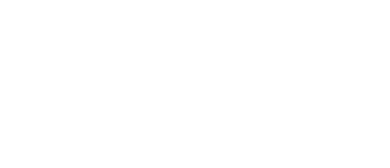
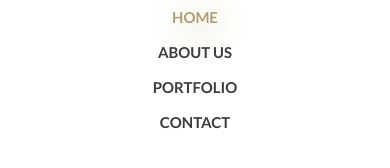
Before and after one commit to xnll038/SmartDesign0.1, a plain HTML site: page smart-design/index.html in a window 390 px wide. Drawn offline with Linux system fonts and the light colour scheme.

Commit message:
'SmartDesign0.2'

```diff
--- a/smart-design/css/style.css
+++ b/smart-design/css/style.css
@@ -0,0 +1,48 @@
+body {
+    font-family: 'Lato', sans-serif;
+    text-align: center;
+}
+
+.main-menu__container a{
+    display: inline-flex;
+    justify-content: center;
+    padding: 15px 4.5%;
+    /*border: 2px dotted black;*/
+}
+
+.menu-bold {
+font-size: 15px;
+color: #3c3c3c;
+font-weight: bold;
+text-transform: uppercase;
+}
+
+.menu-bold:hover {
+    color: #ada074;
+    text-shadow: 5px 5px 35px #ada074;
+}
+
+.menu-bold:active {
+    background-color: #3c3c3c05;
+    box-shadow: 15px 15px 100px #3c3c3c50;
+}
+
+@media (max-width: 479px) {
+    .main-menu__container a{
+        padding: 10px 3%
+    }
+
+    .menu-bold:active {
+        box-shadow: 15px 15px 100px #3c3c3c50;
+    }
+}
+
+@media (max-width: 394px) {
+    .main-menu__container a{
+        display: flex;
+    }
+
+    .menu-bold:active {
+        box-shadow: 15px 15px 100px #3c3c3c4b;
+    }
+}
--- a/smart-design/index.html
+++ b/smart-design/index.html
@@ -5,11 +5,27 @@
         <meta name="viewport" content="width=device-width, initial-scale=1.0">
         <link rel="stylesheet" href="css/null.css">
         <link rel="stylesheet" href="css/style.css">
+        <link rel="preconnect" href="https://fonts.googleapis.com">
+        <link rel="preconnect" href="https://fonts.gstatic.com" crossorigin>
+        <link href="https://fonts.googleapis.com/css2?family=Lato:wght@300;400;700;900&display=swap" rel="stylesheet">
     <title>Smart Design</title>
 </head>
 <body>
     <main>
-
+        <div class="content">
+            <div class="content__main-menu">
+                <div class="content__main-menu main-menu">
+                    <div class="main-menu__container">
+                        <div class="main-menu__menu">
+                            <a href="#" class="menu-bold">Home</a>
+                            <a href="#" class="menu-bold">About us</a>
+                            <a href="#" class="menu-bold">Portfolio</a>
+                            <a href="#" class="menu-bold">Contact</a>
+                        </div>
+                    </div>
+                </div>
+            </div>
+        </div>
     </main>
 </body>
 </html>
```
